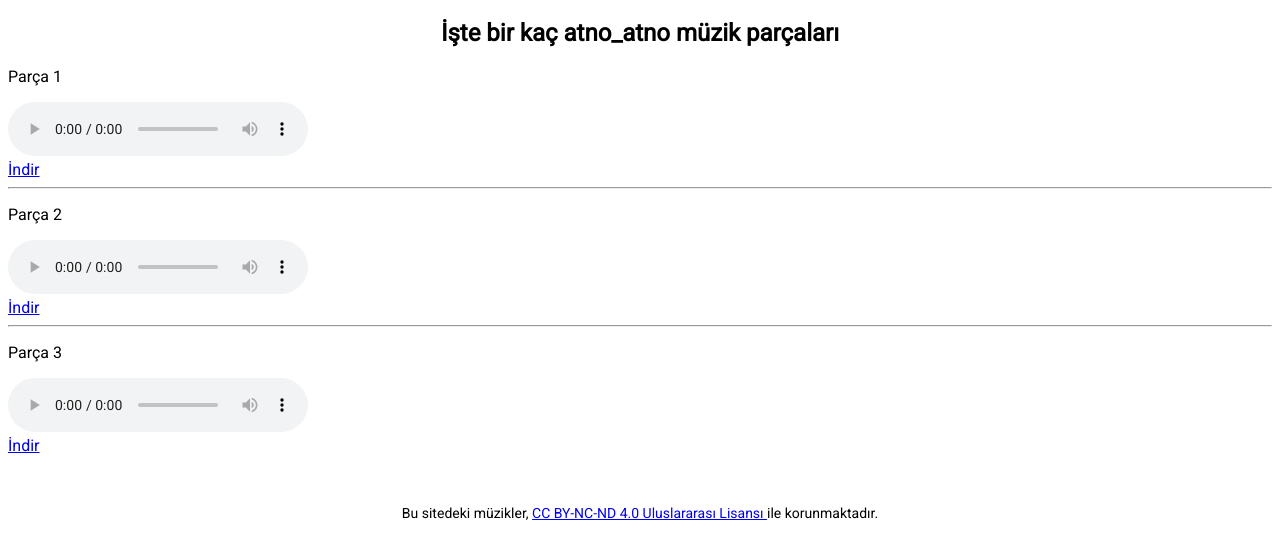
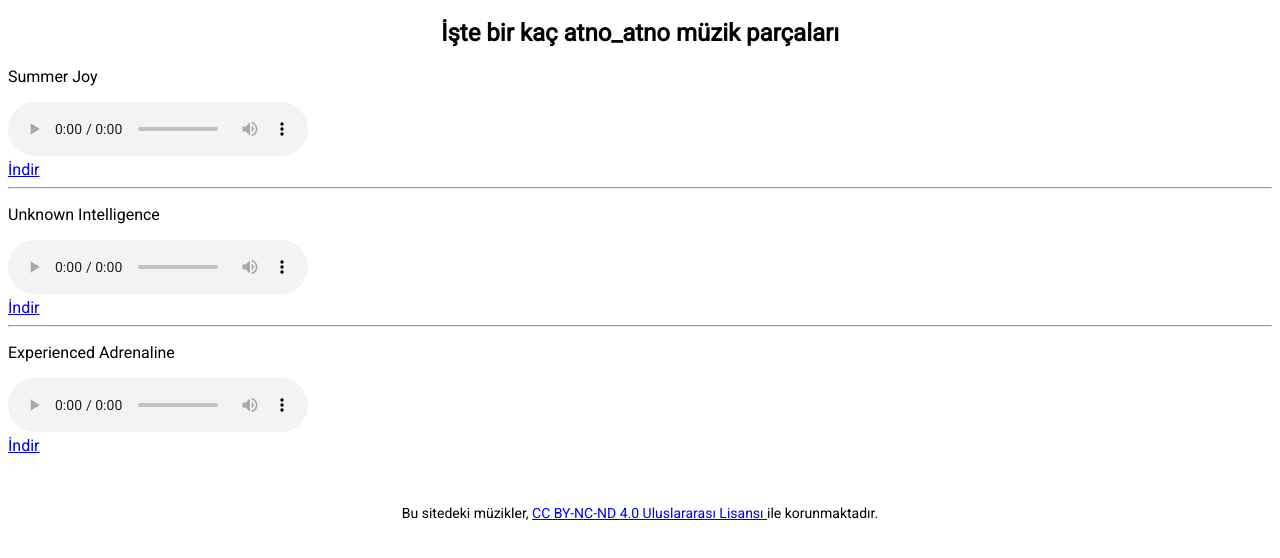
Before and after one commit to atno0atno/atno, a plain HTML site: page index.html in a window 1280 px wide. Shown: the part 62-620 px from the top of the page. Drawn offline with Linux system fonts and the light colour scheme.

Commit message:
Update index.html

```diff
--- a/index.html
+++ b/index.html
@@ -21,7 +21,7 @@
     <h1>atno_atno resmi web sitesi</h1>
     <h2>İşte bir kaç atno_atno müzik parçaları</h2>
     <div>
-    <p>Parça 1</p>
+    <p>Summer Joy</p>
     <audio controls>
       <source src="Music/Summer Joy.mp3" type="audio/mpeg">
       Tarayıcınız ses etiketini desteklemiyor.
@@ -33,7 +33,7 @@
   <hr>
 
   <div>
-    <p>Parça 2</p>
+    <p>Unknown Intelligence</p>
     <audio controls>
       <source src="Music/Unknown Intelligence.mp3" type="audio/mpeg">
       Tarayıcınız ses etiketini desteklemiyor.
@@ -45,7 +45,7 @@
   <hr>
 
   <div>
-    <p>Parça 3</p>
+    <p>Experienced Adrenaline</p>
     <audio controls>
       <source src="Music/Experienced Adrenaline.mp3" type="audio/mpeg">
       Tarayıcınız ses etiketini desteklemiyor.
@@ -62,4 +62,5 @@
 </footer>
 
 </body>
+
 </html>
```
